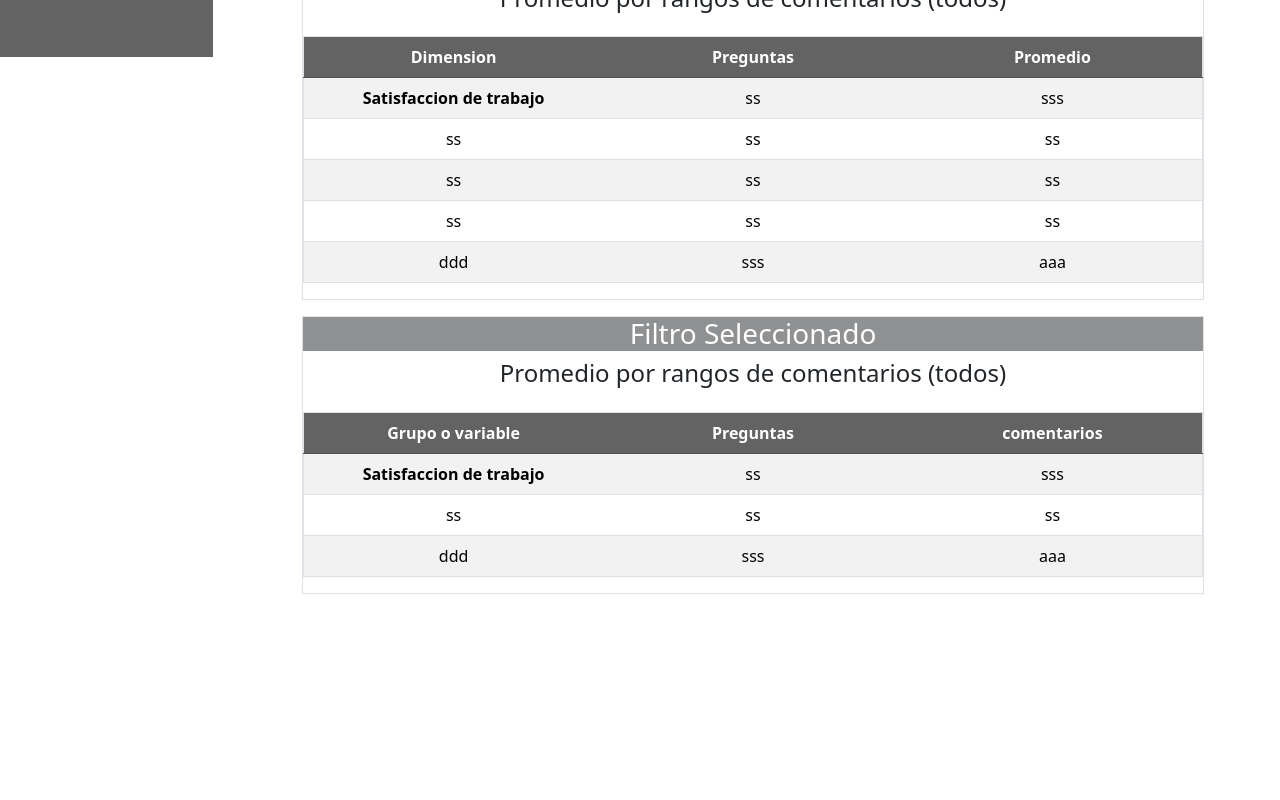
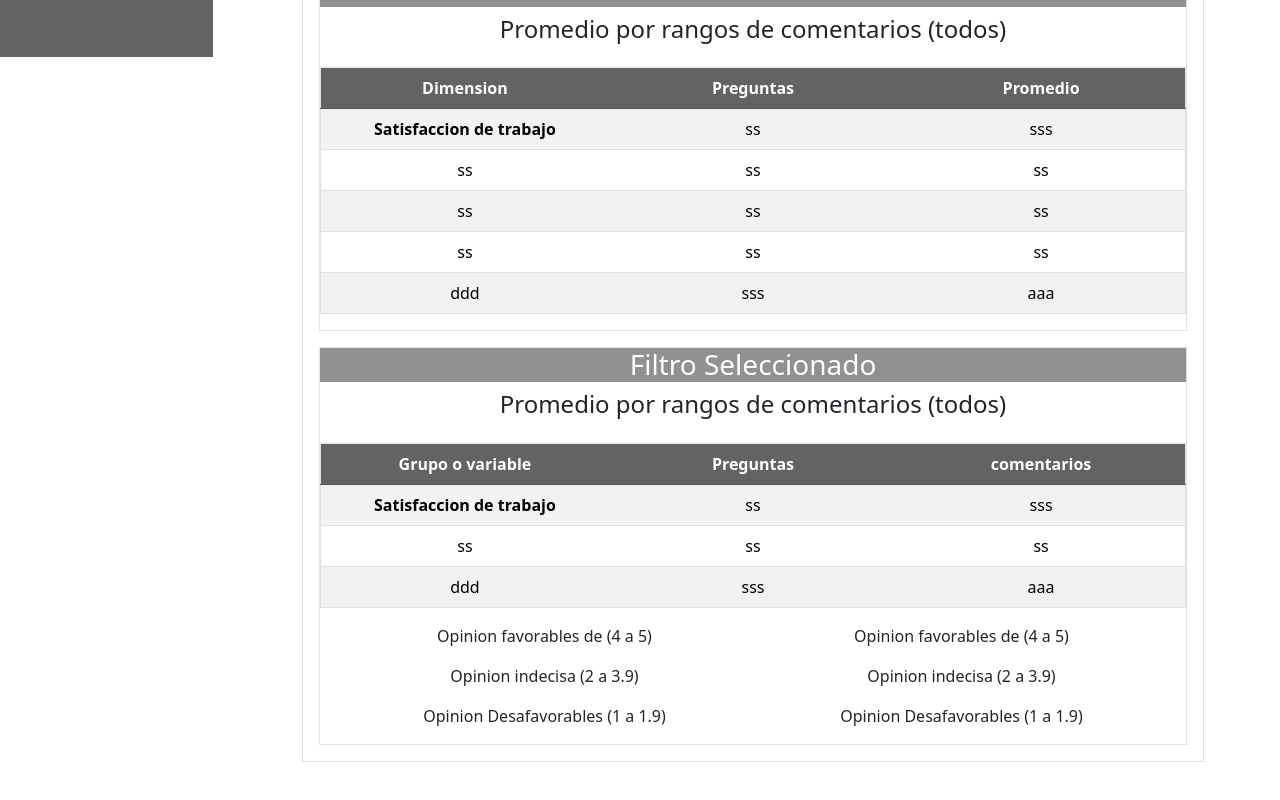
Before and after one commit to wilbert2004/Woorkfell, a React (Create React App) app in the folder frontend/: page /inforesultado in a window 1280 px wide. Shown: the part 804-1604 px from the top of the page. Before the commit the page ends 1438 px from the top, so only its background shows below. Built offline with nearby package versions, Linux system fonts and the light colour scheme; a web font is replaced by a local one.

Commit message:
Update inforesultado.jsx

```diff
--- a/frontend/src/components/inforesultado.jsx
+++ b/frontend/src/components/inforesultado.jsx
@@ -23,6 +23,7 @@ const InfoResultado = () => {
               marginLeft: "5px",
             }}
           >
+            <div className="row article m-3 text-center">
               <div className="col-sm ">
                 <span>Rangos por grupos o variables </span>
               </div>
@@ -38,7 +39,8 @@ const InfoResultado = () => {
               <div className="col-sm ">
                 <div className="d-flex flex-row">
                   <div className="p-2">
-                  <Cuadrado color="green" tama="30px" /> {/* Cuadrado verde */}
+                    <Cuadrado color="green" tama="30px" />{" "}
+                    {/* Cuadrado verde */}
                   </div>
                   <div className="p-2">Opinion favorables (4 a 5)</div>
                 </div>
@@ -46,7 +48,8 @@ const InfoResultado = () => {
               <div className="col-sm">
                 <div className="d-flex flex-row">
                   <div className="p-2">
-                  <Cuadrado color="green" tama="30px" /> {/* Cuadrado verde */}
+                    <Cuadrado color="green" tama="30px" />{" "}
+                    {/* Cuadrado verde */}
                   </div>
                   <div className="p-2">Opinion favorables (4 a 5)</div>
                 </div>
@@ -107,7 +110,9 @@ const InfoResultado = () => {
 
           {/*  nuestro primer filtro empieza aqui */}
           <div className="border text-center m-3">
-          <h3 className="bg-dark text-white opacity-50">Filtro Seleccionado</h3>
+            <h3 className="bg-dark text-white opacity-50">
+              Filtro Seleccionado
+            </h3>
             <h4>Promedio por grupos o variable (todos)</h4>
             {/* Tabla */}
             <div className="mt-4">
@@ -168,7 +173,9 @@ const InfoResultado = () => {
           </div>
           {/* nuestro tercer contenedor  */}
           <div className="border text-center m-3">
-          <h3 className="bg-dark text-white opacity-50">Filtro Seleccionado</h3>
+            <h3 className="bg-dark text-white opacity-50">
+              Filtro Seleccionado
+            </h3>
             <h4>Promedio por rangos de comentarios (todos) </h4>
             <div className="mt-4">
               <table
@@ -234,7 +241,9 @@ const InfoResultado = () => {
 
           {/* nuestro tercer contenedor  */}
           <div className="border text-center m-3">
-          <h3 className="bg-dark text-white opacity-50">Filtro Seleccionado</h3>
+            <h3 className="bg-dark text-white opacity-50">
+              Filtro Seleccionado
+            </h3>
             <h4>Promedio por rangos de comentarios (todos) </h4>
             <div className="mt-4">
               <table
@@ -285,6 +294,19 @@ const InfoResultado = () => {
                   </tr>
                 </tbody>
               </table>
+              <div className="row article m-3 text-center">
+                <div className="col-sm ">Opinion favorables de (4 a 5) </div>
+                <div className="col-sm">Opinion favorables de (4 a 5) </div>
+              </div>
+              <div className="row article m-3 text-center">
+                <div className="col-sm">Opinion indecisa (2 a 3.9) </div>
+                <div className="col-sm">Opinion indecisa (2 a 3.9) </div>
+              </div>
+              <div className="row article m-3 text-center">
+                <div className="col-sm">Opinion Desafavorables (1 a 1.9) </div>
+                <div className="col-sm">Opinion Desafavorables (1 a 1.9) </div>
+              </div>
+            </div>
           </div>
         </div>
       </div>
```
Lines whose indentation alone changed are shown as unchanged.
